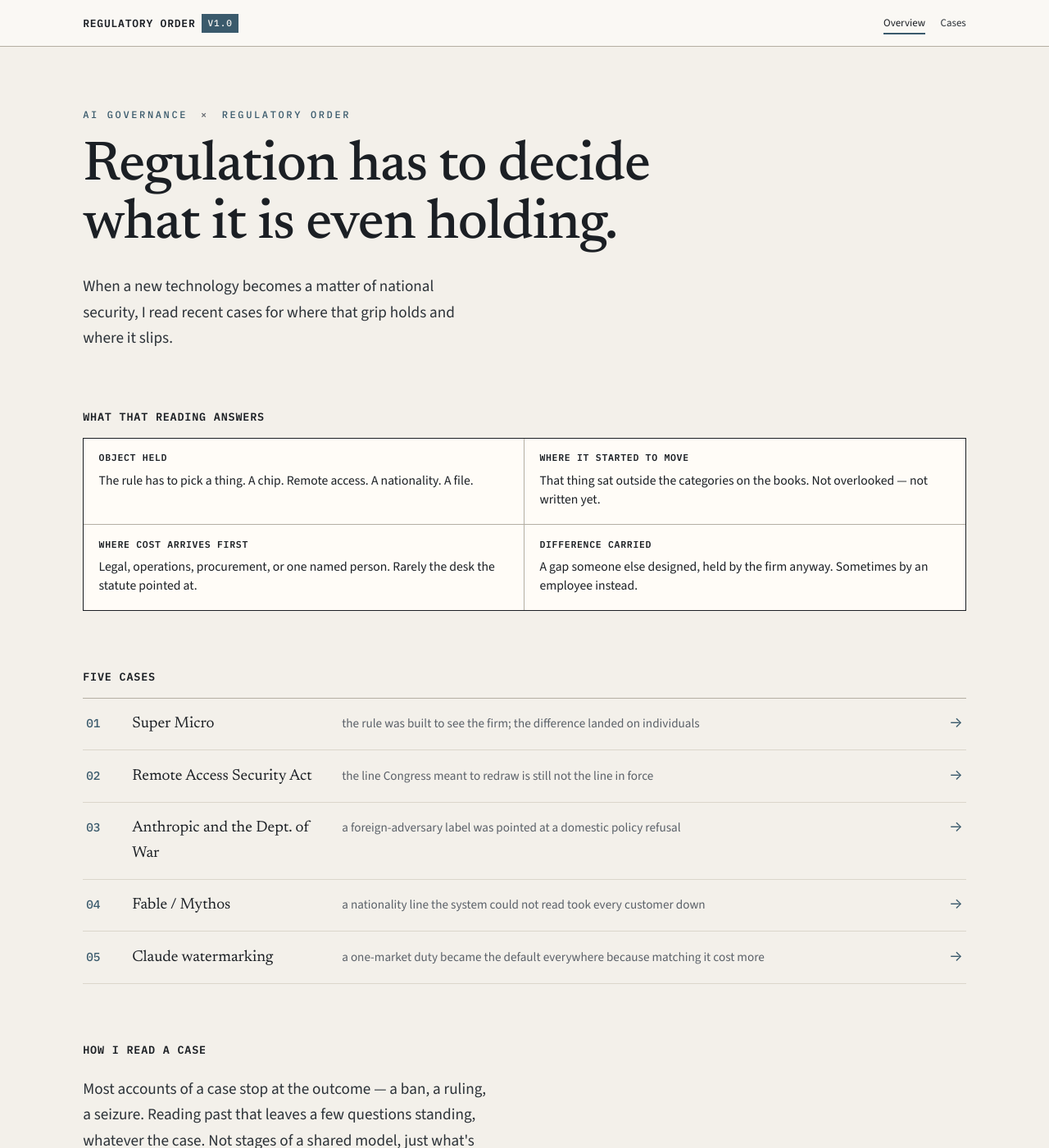
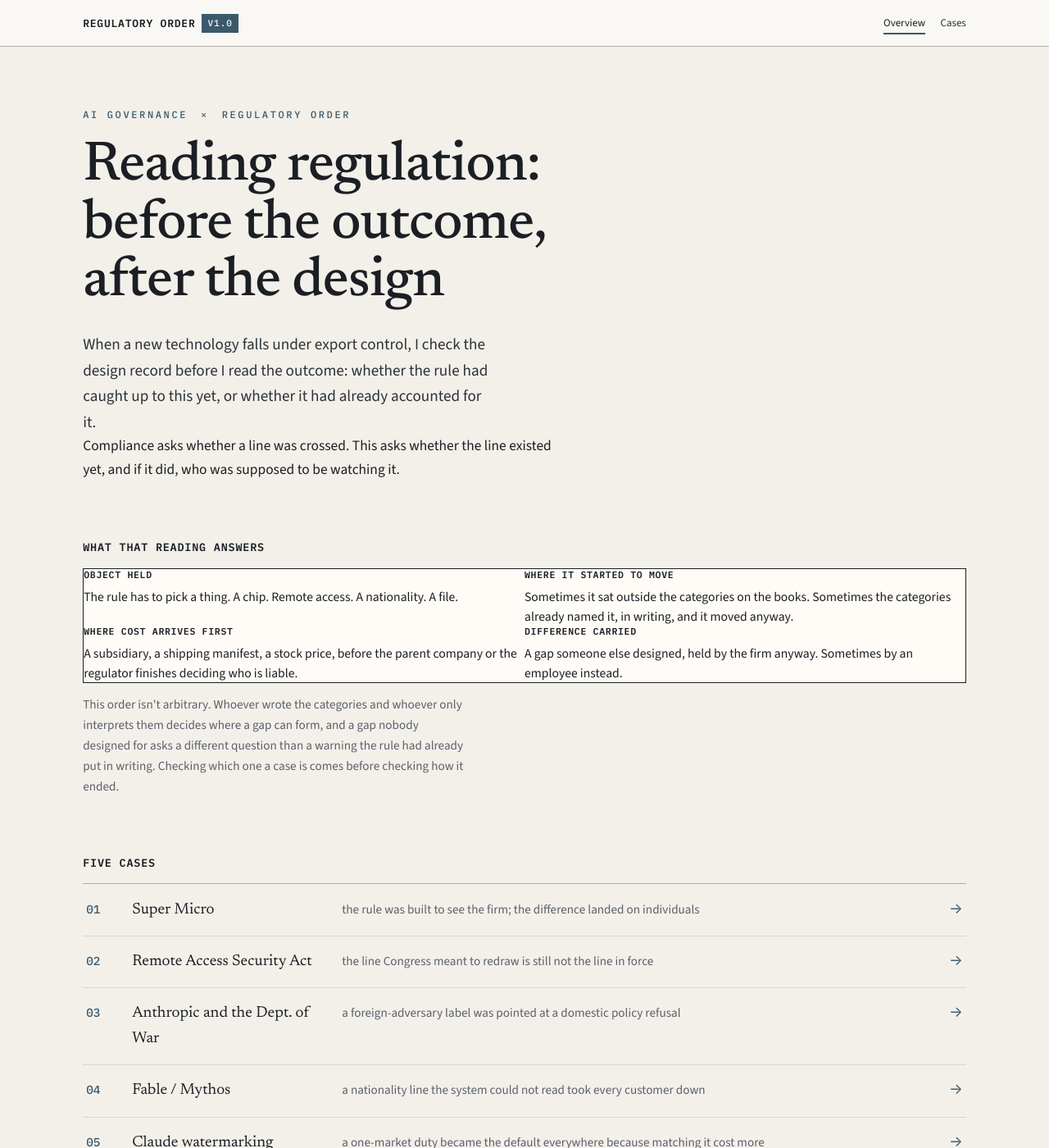
Before and after one commit to GaeunLim01/regulatory-order, a Jekyll site: the page built from index.html, in a window 1280 px wide and 1400 px high. Shown: the whole window at 82% size. Built offline with Jekyll 4.4.1, drawn with Linux system fonts in a browser that asks for light colours; some of the changed text lies outside the part shown.

Commit message:
Add files via upload

```diff
--- a/index.html
+++ b/index.html
@@ -1,7 +1,7 @@
 ---
 layout: default
 title: Overview
-description: How export-control and national-security rules try to hold a new technology, and where that grip slips. Five cases read through the documents they leave behind.
+description: A framework for reading export-control cases by checking the design record first, whether the rule had caught up to a new technology yet, or had already accounted for it, before reading how the case ended.
 ---
 
 <section class="cov">
@@ -10,31 +10,33 @@ description: How export-control and national-security rules try to hold a new te
     <!-- 1 · title + axis -->
     <div class="cov-lede">
       <span class="cov-eyebrow">AI GOVERNANCE <span>×</span> REGULATORY ORDER</span>
-      <h1 class="cov-title">Regulation has to decide what it is even holding.</h1>
+      <h1 class="cov-title">Reading regulation: before the outcome, after the design</h1>
     </div>
-    <p class="cov-standfirst">When a new technology becomes a matter of national security, I read recent cases for where that grip holds and where it slips.</p>
+    <p class="cov-standfirst">When a new technology falls under export control, I check the design record before I read the outcome: whether the rule had caught up to this yet, or whether it had already accounted for it.</p>
+    <p class="cov-note">Compliance asks whether a line was crossed. This asks whether the line existed yet, and if it did, who was supposed to be watching it.</p>
 
     <!-- 1b · decision layer -->
     <div class="cov-block">
       <p class="cov-block__head">What that reading answers</p>
       <div class="dfour">
-        <div class="dfour__cell">
+        <div class="dfour__row">
           <p class="dfour__k">Object held</p>
           <p class="dfour__v">The rule has to pick a thing. A chip. Remote access. A nationality. A file.</p>
         </div>
-        <div class="dfour__cell">
+        <div class="dfour__row">
           <p class="dfour__k">Where it started to move</p>
-          <p class="dfour__v">That thing sat outside the categories on the books. Not overlooked — not written yet.</p>
+          <p class="dfour__v">Sometimes it sat outside the categories on the books. Sometimes the categories already named it, in writing, and it moved anyway.</p>
         </div>
-        <div class="dfour__cell">
+        <div class="dfour__row">
           <p class="dfour__k">Where cost arrives first</p>
-          <p class="dfour__v">Legal, operations, procurement, or one named person. Rarely the desk the statute pointed at.</p>
+          <p class="dfour__v">A subsidiary, a shipping manifest, a stock price, before the parent company or the regulator finishes deciding who is liable.</p>
         </div>
-        <div class="dfour__cell">
+        <div class="dfour__row">
           <p class="dfour__k">Difference carried</p>
           <p class="dfour__v">A gap someone else designed, held by the firm anyway. Sometimes by an employee instead.</p>
         </div>
       </div>
+      <p class="dfour-note">This order isn't arbitrary. Whoever wrote the categories and whoever only interprets them decides where a gap can form, and a gap nobody designed for asks a different question than a warning the rule had already put in writing. Checking which one a case is comes before checking how it ended.</p>
     </div>
 
     <!-- 4 · five cases -->
@@ -74,44 +76,6 @@ description: How export-control and national-security rules try to hold a new te
       </div>
     </div>
 
-    <!-- 2 · why read it this way -->
-    <div class="cov-block">
-      <p class="cov-block__head">How I read a case</p>
-      <p class="cov-standfirst">Most accounts of a case stop at the outcome — a ban, a ruling, a seizure. Reading past that leaves a few questions standing, whatever the case. Not stages of a shared model, just what's left once the outcome stops being the interesting part.</p>
-
-      <div class="lens-section">
-        <p class="lens-dek">Who designed the categories this rests on, and who only gets to interpret them?</p>
-        <div class="lens-body">
-          <p>Someone writes the categories in general terms. Usually a legislature, and usually before this situation existed: export, reexport, transfer; a designation built for one kind of vendor; a transparency duty scoped to one market.</p>
-          <p>Someone else only gets to say whether a new case fits. An agency, a regulator, a company reading its own obligations. Which side is holding the pen when the technology shows up is the first thing to check.</p>
-        </div>
-      </div>
-
-      <div class="lens-section">
-        <p class="lens-dek">Where did that split leave a gap nobody had designed for?</p>
-        <div class="lens-body">
-          <p>New technology sits outside what was written. Not because anyone missed it. You cannot design a category for a thing that does not exist yet.</p>
-          <p>A chip you can reach without moving it. Weights that might need policing on their own. An access request no statute named. Those are the gaps worth the page.</p>
-        </div>
-      </div>
-
-      <div class="lens-section">
-        <p class="lens-dek">What did each actor do into that gap — and who ended up carrying the difference?</p>
-        <div class="lens-body">
-          <p>This is where a case actually lives. An agency races ahead of its authority. A company ships the cheaper global fix. Someone routes a shipment through the seam between two definitions.</p>
-          <p>Almost none of them land what they aimed for. The rule built for a company catches an employee. A foreign-adversary tool lands on a domestic dispute. A one-market label becomes the default everywhere. Somebody holds a difference they did not sign up for.</p>
-        </div>
-      </div>
-
-      <div class="lens-section">
-        <p class="lens-dek">Did the rule not know this failure yet, or did it already name it and lose anyway?</p>
-        <div class="lens-body">
-          <p>A gap and a warning look the same from outside a case: something moved that should not have. They are not the same from inside one. A category nobody had written yet asks the design to catch up. A category already written, aimed at this exact failure, in advance — and still not held — asks a different question, one a better category cannot answer.</p>
-          <p>The read keeps these apart before it checks how the case ended. Which kind of case this is changes what fixing it would even mean.</p>
-        </div>
-      </div>
-    </div>
-
     <!-- 5 · working papers -->
     <div class="cov-block">
       <p class="cov-block__head">Working papers</p>
```
